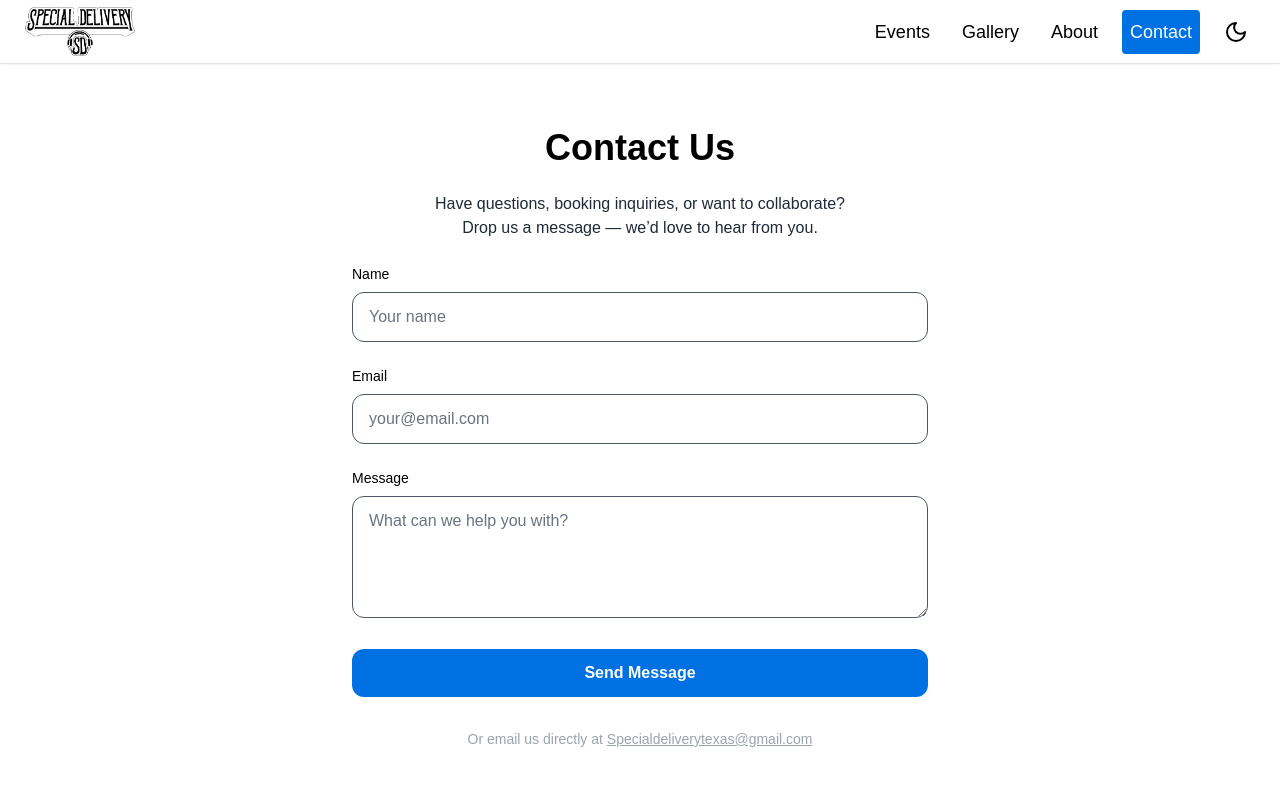
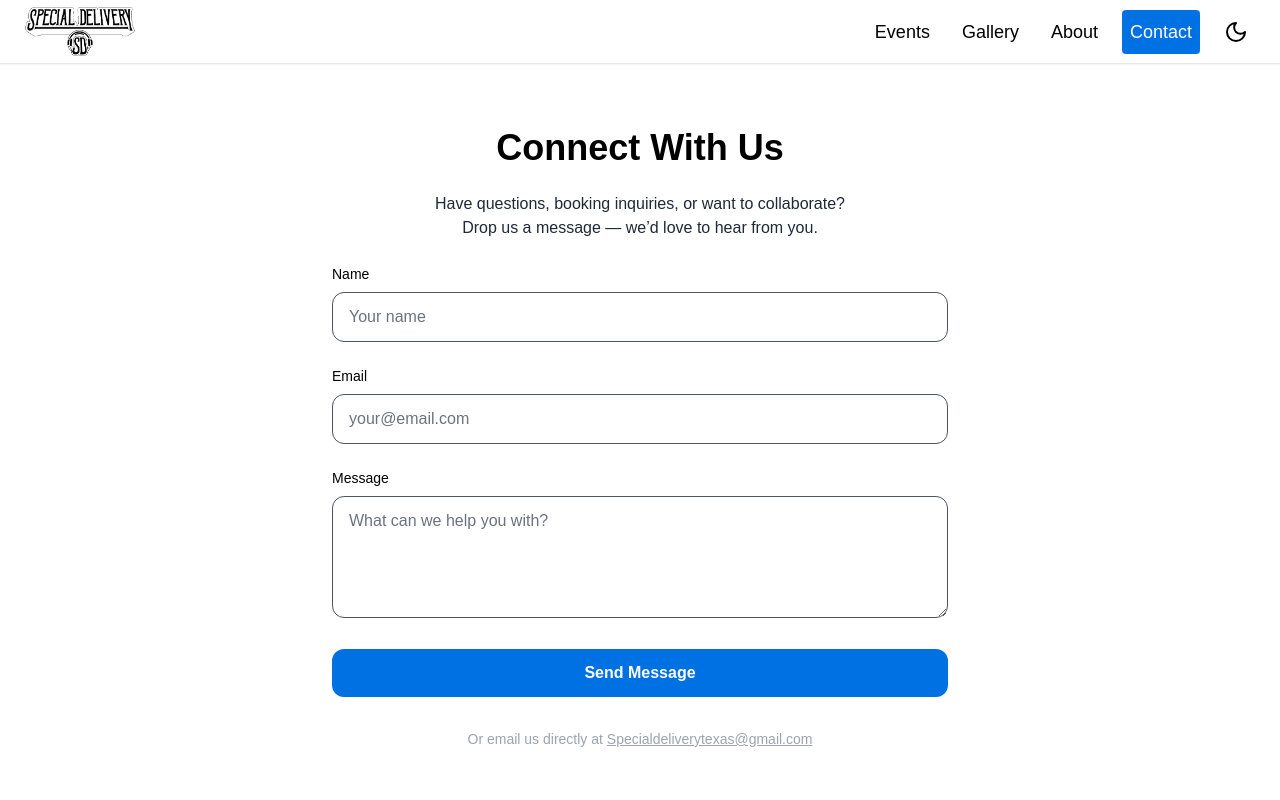
Before and after one commit to kstevv/special-delivery-fix, a Next.js app: page /contact in a window 1280 px wide. Shown: the top 800 px of the page. Built offline with nearby package versions, Linux system fonts and the light colour scheme.

Commit message:
contact form

```diff
--- a/src/components/ContactForm.tsx
+++ b/src/components/ContactForm.tsx
@@ -24,12 +24,12 @@ export default function ContactForm() {
   return (
     <section className="px-6 py-16 max-w-2xl mx-auto text-black dark:text-white">
 
-        <h1 className="text-4xl font-bold mb-6 text-center">Contact Us</h1>
+        <h1 className="text-4xl font-bold mb-6 text-center">Connect With Us</h1>
         <p className="text-center text-gray-800 dark:text-gray-200">
           Have questions, booking inquiries, or want to collaborate?</p>
           <p className="text-center text-gray-800 dark:text-gray-200">Drop us a message — we’d love to hear from you.
         </p>
-<div className="px-6 pt-6 max-w-2xl mx-auto">
+<div className="px-1 pt-6 max-w-2xl mx-auto">
       <div className="w-full max-w-2xl space-y-8">
         {submitted ? (
           <p className="text-center text-green-400">Thank you! Your message has been sent.</p>
```
